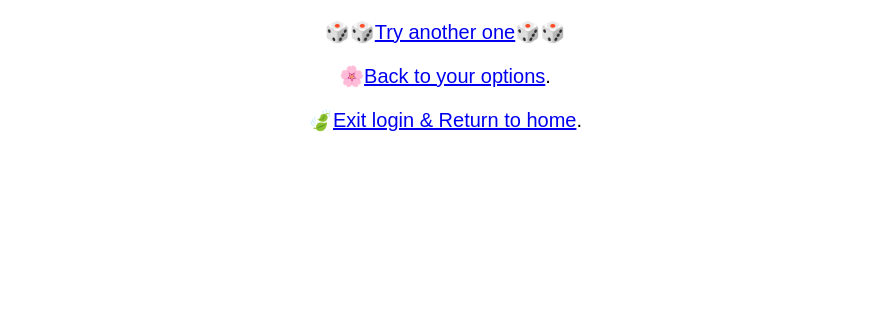
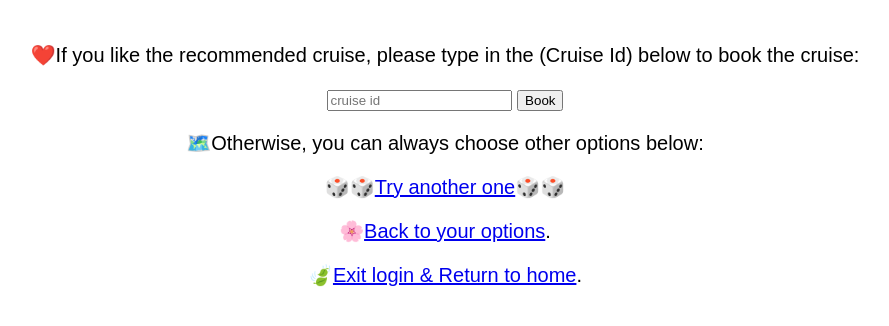
Before and after one commit to quadvvvv/Cruise-Booking-Application-4111, a Flask app: template templates/random_cruise.html in a window 1280 px wide. Shown: the part 267-593 px from the top of the page, without its empty margins (195-1084 px from the left). Run offline with Flask 2, Linux system fonts and the light colour scheme; the template is opened without the code that fills it, so the values that code supplies are empty; parts of the project's set-up code (start-up, migrations or seed data) failed here and were passed over.

Commit message:
book_cruise skeletondone; TODO success&fail htmls;

```diff
--- a/server.py
+++ b/server.py
@@ -183,7 +183,7 @@ def add():
 ### Project Codes ###
 
 @app.route('/')
-def home():
+def home_2():
   # reset global fields everytime return to home
   global cust_username, cred_id, cust_id, user_budget, user_specialty, user_rating
   cust_username = None
@@ -391,12 +391,10 @@ def find_cruise():
 
 
 @app.route('/home')
-def home_2():
+def home():
   home_msg = 'Welcome Back to CruiseWithMe'
   context=dict(homeMsg = home_msg)
   return render_template("home.html", **context)
-
-
 
 @app.route('/booking_records')
 def booking_recrods():
@@ -482,7 +480,9 @@ def random_cruise():
     context.update(promptMsg = "Something went wrong! Please go back to your options :C")
     return render_template("random_cruise.html", **context)
 
-
+@app.route('/book_cruise', methods=['POST'])
+def book_cruise():
+  return null
 
 if __name__ == "__main__":
   import click
--- a/templates/random_cruise.html
+++ b/templates/random_cruise.html
@@ -71,6 +71,15 @@
                 {% endif %}
             </tbody>
         </table>
+        <br>
+        <p> ❤️If you like the recommended cruise, please type in the (Cruise Id)
+            below to book the cruise:</p>
+        <form method="POST" action="/book_cruise">
+            <input name="cruiseId" id="cruiseId" placeholder="cruise id"
+                required>
+            <input type="submit" value="Book">
+        </form>
+        <p> 🗺️Otherwise, you can always choose other options below:</p>
 
         <p>🎲🎲<a href="random_cruise">Try another one</a>🎲🎲</p>
         <p>🌸<a href="user_home">Back to your options</a>.</p>
```
Lines whose indentation alone changed are shown as unchanged.
